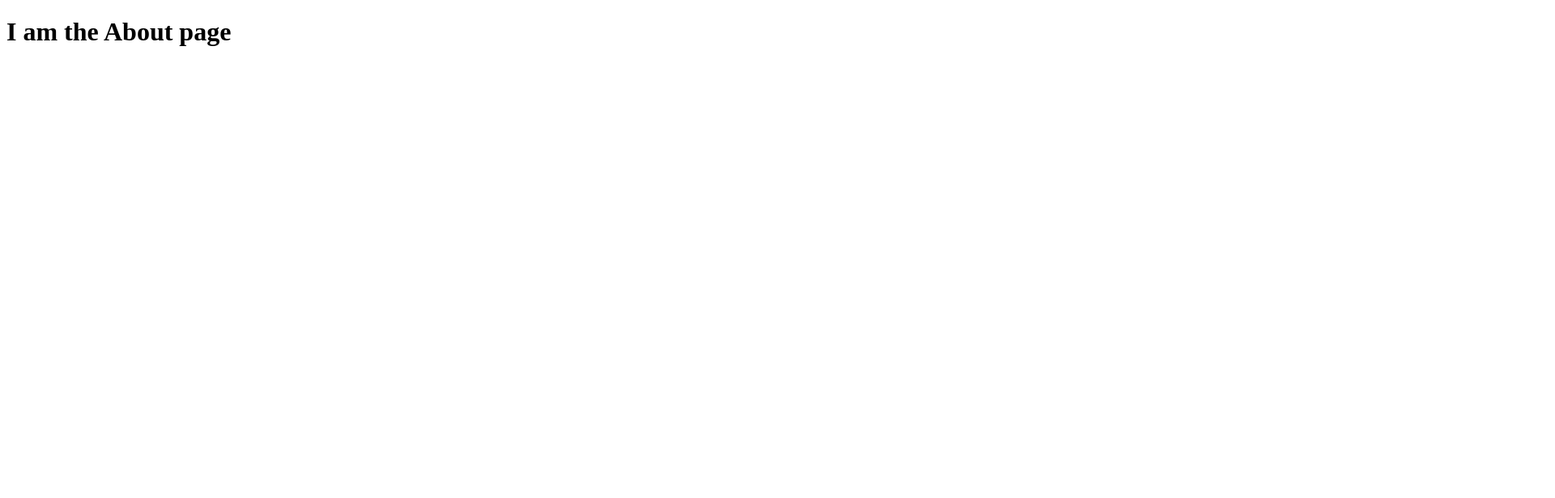
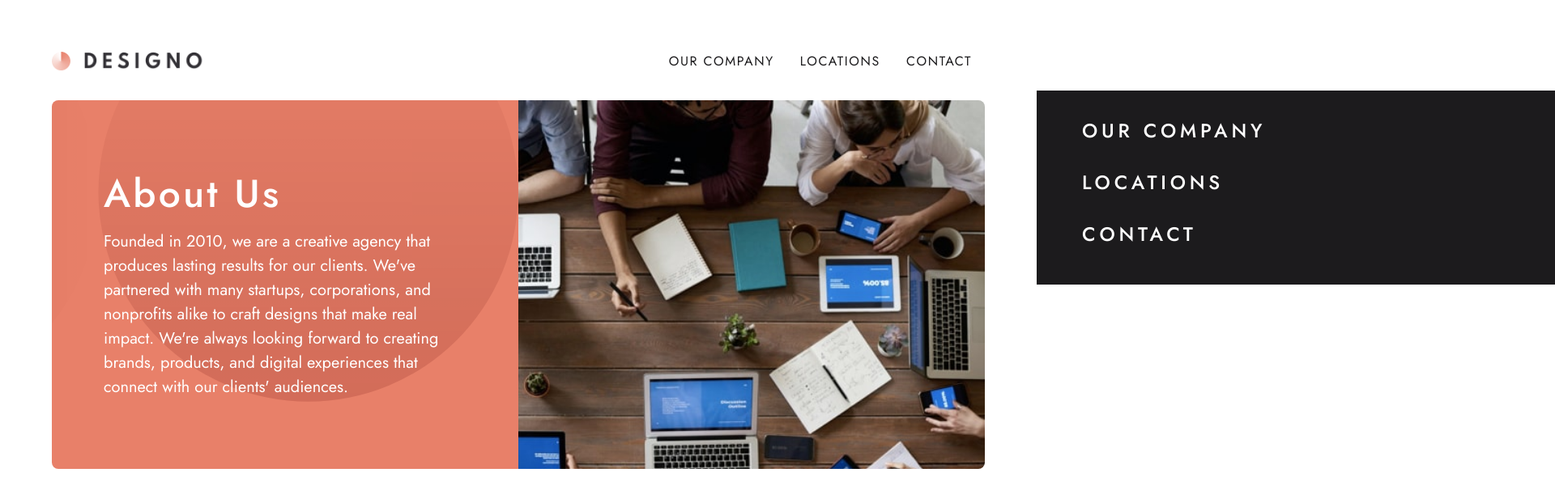
Before and after one commit to Da-vi-de/designo-multipage, a React (Create React App) app: page /about in a window 1280 px wide. Shown: the top 616 px of the page at 81% size, 1920 px wide, since content can reach past the window. Built offline with nearby package versions, Linux system fonts and the light colour scheme.

Commit message:
about page: header done

```diff
--- /dev/null
+++ b/src/components/about/AboutHeader.js
@@ -0,0 +1,39 @@
+import React from "react";
+
+import aboutHeroImgMobile from "../../assets/about/mobile/image-about-hero.jpg";
+import aboutHeroImgTablet from "../../assets/about/tablet/image-about-hero.jpg";
+import aboutHeroImgDesktop from "../../assets/about/desktop/image-about-hero.jpg";
+
+import { StyledAboutHeader } from "../styles/about-styles/AboutHeader.styled";
+
+function AboutHeader() {
+    return(
+        <StyledAboutHeader>
+            <div className="card">
+                <div className="card-img">
+                    <picture>
+                        <source srcSet={aboutHeroImgDesktop} media="(min-width: 1200px)"/>
+                        <source srcSet={aboutHeroImgTablet} media="(min-width: 790px)"/>
+                        <img src={aboutHeroImgMobile} alt="people working at a table"/>
+                    </picture>
+                </div>
+
+                <div className="card-info">
+                    <h1>about us</h1>
+                    <p>
+                        Founded in 2010, we are a creative
+                        agency that produces lasting results
+                        for our clients. We've partnered with
+                        many startups, corporations, and nonprofits
+                        alike to craft designs that make real impact.
+                        We're always looking forward to creating brands,
+                        products, and digital experiences that connect with
+                        our clients' audiences.
+                    </p>
+                </div>
+            </div>
+        </StyledAboutHeader>
+    )
+}
+
+export default AboutHeader;
--- a/src/components/home/navigation/MobileMenu.js
+++ b/src/components/home/navigation/MobileMenu.js
@@ -8,9 +8,9 @@ function Menu({ open }) {
     return(
         <StyledMenu role="navigation"  open={open}>
             <ul>
-                <li><Link to="/about" className="underline-hover-effect">our company</Link></li>
-                <li><Link to="/locations" className="underline-hover-effect">locations</Link></li>
-                <li><Link to="/contact" className="underline-hover-effect">contact</Link></li>
+                <li><Link to="/about" className="underline-hover-effect" tabIndex="-1">our company</Link></li>
+                <li><Link to="/locations" className="underline-hover-effect" tabIndex="-1">locations</Link></li>
+                <li><Link to="/contact" className="underline-hover-effect" tabIndex="-1">contact</Link></li>
             </ul>
         </StyledMenu>
     )
--- /dev/null
+++ b/src/components/styles/about-styles/AboutHeader.styled.js
@@ -0,0 +1,102 @@
+import styled from "styled-components";
+import bgAboutHero from "../../../assets/about/mobile/bg-pattern-hero-about-mobile.svg";
+import { QUERIES } from "../../../utils/mediaQueries";
+
+export const StyledAboutHeader = styled.header`
+margin-top: 1rem;
+
+.card {
+    display: flex;
+    flex-direction: column;
+    margin-bottom: 2rem;
+}
+
+.card .card-img  img {
+    width: 100%;
+    height: 100%;
+    object-fit: cover;
+}
+
+.card-img {
+    max-height: 24rem;
+    overflow: hidden;
+}
+
+.card .card-info {
+    background-image: url(${bgAboutHero});
+    background-position: 100% 27%;
+    background-size: 270%;
+    background-color: var(--color-peach);
+    padding: 5rem 0;
+}
+
+.card-info {
+    text-align: center;
+    color: var(--color-white);
+}
+
+h1 {
+    text-transform: capitalize;
+    font-weight: 500;
+    letter-spacing: .2rem;
+    margin-bottom: .5rem;
+}
+
+@media ${QUERIES.tabletMini} {
+    max-width: min(90%);
+    margin: auto;
+
+    .card-img {
+        border-top-left-radius: .5rem;
+        border-top-right-radius: .5rem;
+    }
+
+    .card-info {
+        border-bottom-left-radius: .5rem;
+        border-bottom-right-radius: .5rem;
+    }
+
+    .card .card-info {
+        background-position: 120% 22%;
+        padding: 5rem 4rem;
+    }
+
+    h1 {
+        font-size: var(--font-size-3);
+    }
+
+    p {
+        font-size: var(--font-size-1_25);
+    }
+
+    @media ${QUERIES.desktop} {
+        .card {
+            flex-direction: row-reverse;
+        }
+
+        .card-img {
+           width: 50%;
+           max-height: 28.5rem;
+           border-top-left-radius: unset;
+           border-bottom-right-radius: .5rem;
+        }
+
+        .card .card-info {
+            width: 50%;
+            background-position: 100% 12%;
+        }
+
+        .card-info {
+            text-align: left;
+            border-top-left-radius: .5rem;
+            border-bottom-right-radius: unset;
+        }
+    }
+
+    @media ${QUERIES.megaDesktop} {
+        .card-img {
+            max-height: 26.5rem;
+        }
+    }
+}
+`;
--- a/src/components/styles/home-styles/navigation-styles/MobileMenu.styled.js
+++ b/src/components/styles/home-styles/navigation-styles/MobileMenu.styled.js
@@ -21,10 +21,6 @@ export const StyledMenu = styled.nav`
     letter-spacing: .3rem;
     color: var(--color-white);
     list-style: none;
-
-    &:focus-visible {
-      outline: 4px solid var(--color-white);
-    }
   }
   ${CommonHover}
     .underline-hover-effect::before {
--- a/src/pages/About.js
+++ b/src/pages/About.js
@@ -1,8 +1,21 @@
 import React from "react";
+import { GlobalStyles } from "../components/styles/shared-styles/GlobalStyles";
+import { Container } from "../components/styles/shared-styles/Wrapper.styled";
+
+import Navigation from "../components/home/navigation/Navigation";
+import AboutHeader from "../components/about/AboutHeader";
 
 function About() {
     return(
-        <h1>I am the About page</h1>
+        <>
+        <GlobalStyles />
+
+         <Container>
+            <Navigation/>
+        </Container>
+
+        <AboutHeader />
+        </>
     )
 }
 
```
